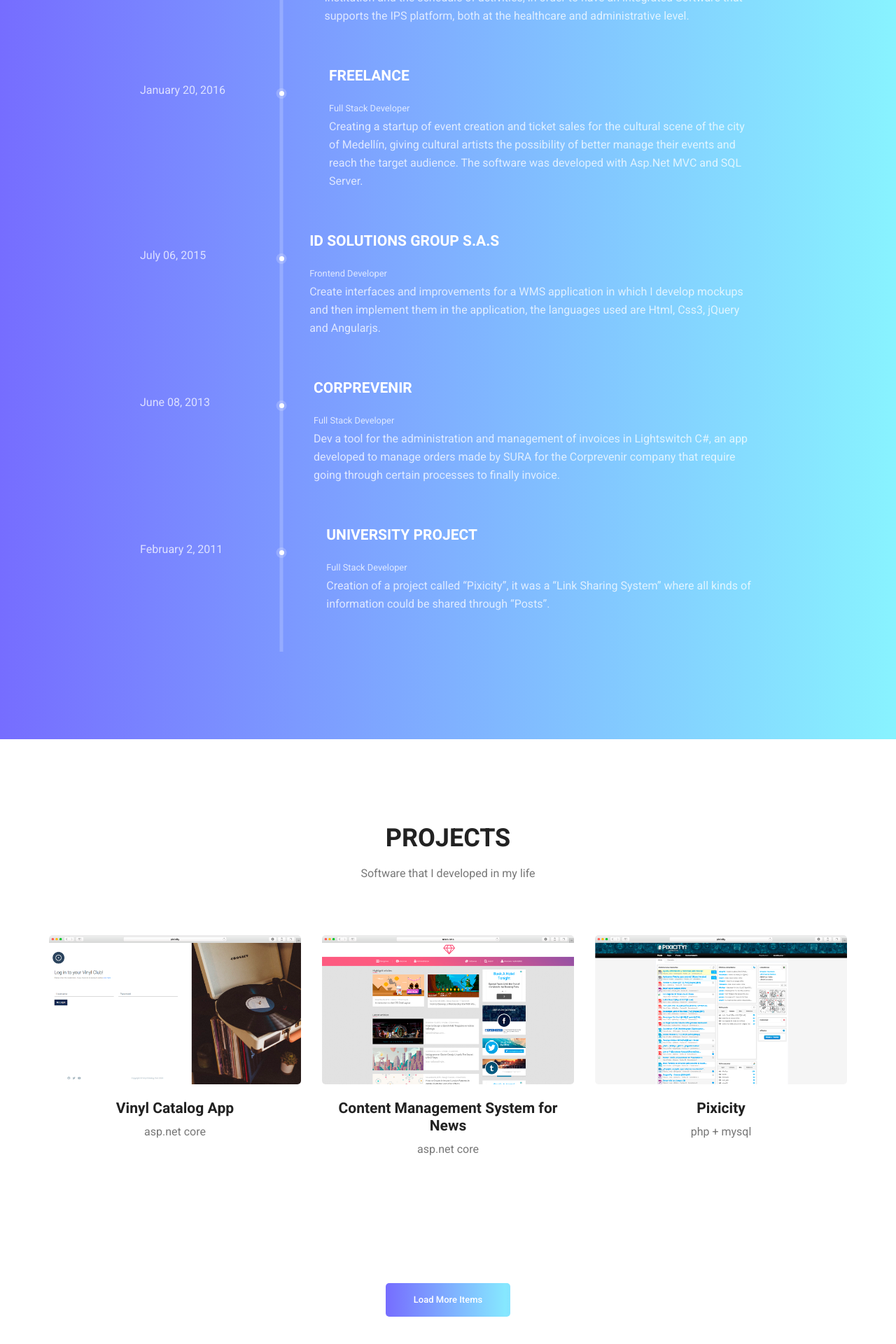
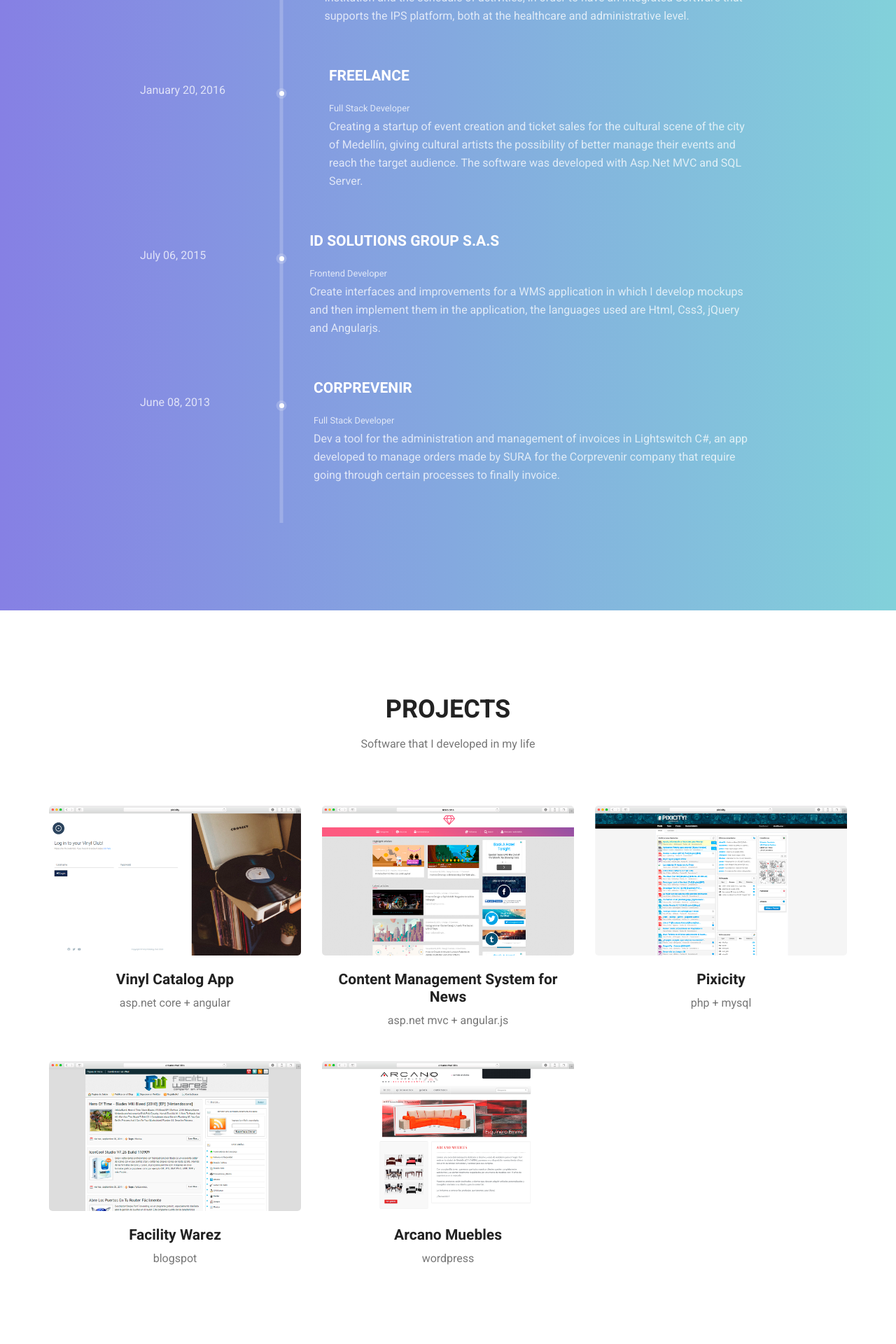
Before and after one commit to NESTicle/juliopoveda.com, an Angular app: page / in a window 1280 px wide. Shown: the part 2049-3969 px from the top of the page at 70% size. Built offline with nearby package versions, Linux system fonts and the light colour scheme.

Commit message:
adding more projects

```diff
--- a/src/app/components/home/index-home/index-home.component.html
+++ b/src/app/components/home/index-home/index-home.component.html
@@ -73,7 +73,8 @@
 
 <app-about-me-home></app-about-me-home>
 <app-tree-experiences></app-tree-experiences>
-<!-- <app-services-home></app-services-home> -->
 <app-projects-home></app-projects-home>
 
+<!-- <app-services-home></app-services-home> -->
+
 <app-main-footer></app-main-footer>
--- a/src/app/components/home/projects-home/projects-home.component.html
+++ b/src/app/components/home/projects-home/projects-home.component.html
@@ -17,7 +17,7 @@
     </div>
 
     <div class="container">
-        <div class="gallery_f_inner row imageGallery1" style="position: relative; height: 462px;">
+        <div class="row">
             <div *ngFor="let item of projects" class="col-lg-4 col-md-4 col-sm-6">
                 <div class="h_gallery_item">
                     <div class="g_img_item">
@@ -32,8 +32,8 @@
             </div>
         </div>
 
-        <div class="more_btn">
+        <!-- <div class="more_btn">
             <a class="main_btn" href="#">Load More Items</a>
-        </div>
+        </div> -->
     </div>
 </section>
--- a/src/app/components/home/projects-home/projects-home.component.ts
+++ b/src/app/components/home/projects-home/projects-home.component.ts
@@ -15,19 +15,28 @@ export class ProjectsHomeComponent implements OnInit {
       {
         img: '/assets/images/projects/vinylClub.png',
         project: 'Vinyl Catalog App',
-        info: 'asp.net core'
+        info: 'asp.net core + angular'
       },
       {
         img: '/assets/images/projects/crm_news.png',
         project: 'Content Management System for News',
-        info: 'asp.net core'
+        info: 'asp.net mvc + angular.js'
       },
       {
         img: '/assets/images/projects/pixicity.png',
         project: 'Pixicity',
         info: 'php + mysql'
+      },
+      {
+        img: '/assets/images/projects/facilityWarez.png',
+        project: 'Facility Warez',
+        info: 'blogspot'
+      },
+      {
+        img: '/assets/images/projects/arcanoMuebles.png',
+        project: 'Arcano Muebles',
+        info: 'wordpress'
       }
     ];
   }
-
 }
--- a/src/app/components/home/tree-experiences/tree-experiences.component.ts
+++ b/src/app/components/home/tree-experiences/tree-experiences.component.ts
@@ -42,13 +42,13 @@ export class TreeExperiencesComponent implements OnInit {
         date: 'June 08, 2013',
         work: 'Corprevenir',
         description: 'Dev a tool for the administration and management of invoices in Lightswitch C#, an app developed to manage orders made by SURA for the Corprevenir company that require going through certain processes to finally invoice.'
-      },
-      {
-        name: 'Full Stack Developer',
-        work: 'University Project',
-        date: 'February 2, 2011',
-        description: 'Creation of a project called “Pixicity”, it was a “Link Sharing System” where all kinds of information could be shared through “Posts”.'
       }
+      // {
+      //   name: 'Full Stack Developer',
+      //   work: 'University Project',
+      //   date: 'February 2, 2011',
+      //   description: 'Creation of a project called “Pixicity”, it was a “Link Sharing System” where all kinds of information could be shared through “Posts”.'
+      // }
     ];
   }
 
--- a/src/app/components/sections/main-footer/main-footer.component.html
+++ b/src/app/components/sections/main-footer/main-footer.component.html
@@ -1,4 +1,4 @@
-<footer class="footer_area p_120">
+<footer class="footer_area p_100">
     <div class="container">
         <div class="row footer_inner">
             <div class="col-lg-12">
--- a/src/styles.scss
+++ b/src/styles.scss
@@ -2542,8 +2542,8 @@ h6 {
 /* My Tabs Area css
 ============================================================================================ */
 .mytabs_area {
-  background-image: -moz-linear-gradient(0deg, #766dff 0%, #88f3ff 100%);
-  background-image: -webkit-linear-gradient(0deg, #766dff 0%, #88f3ff 100%);
+  background-image: -moz-linear-gradient(0deg, #8680e4 0%, #82d1da 100%);
+  background-image: -webkit-linear-gradient(0deg, #8680e4 0%, #82d1da 100%);
 }
 
 .tabs_inner .nav.nav-tabs {
@@ -2750,9 +2750,10 @@ h6 {
       text-align: center;
       color: #fff;
       font-size: 16px; }
+
     .personal_text .personal_social li:hover a {
-      background-image: -moz-linear-gradient(0deg, #766dff 0%, #88f3ff 100%);
-      background-image: -webkit-linear-gradient(0deg, #766dff 0%, #88f3ff 100%);
+      background-image: -moz-linear-gradient(0deg, #6492ff 0%, #7670ff 100%);
+      background-image: -webkit-linear-gradient(0deg, #6492ff 0%, #7670ff 100%);
     }
 
 /* End Personal Profile Area css
```
Also changed, not shown: src/assets/images/projects/arcanoMuebles.png (added), src/assets/images/projects/facilityWarez.png (added).
